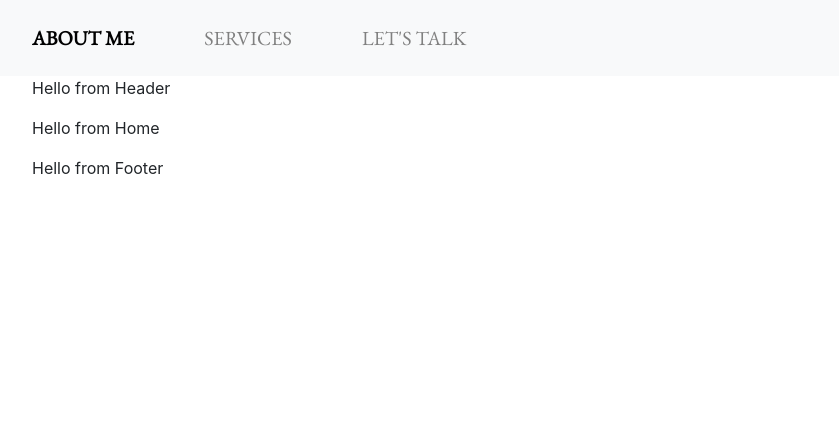
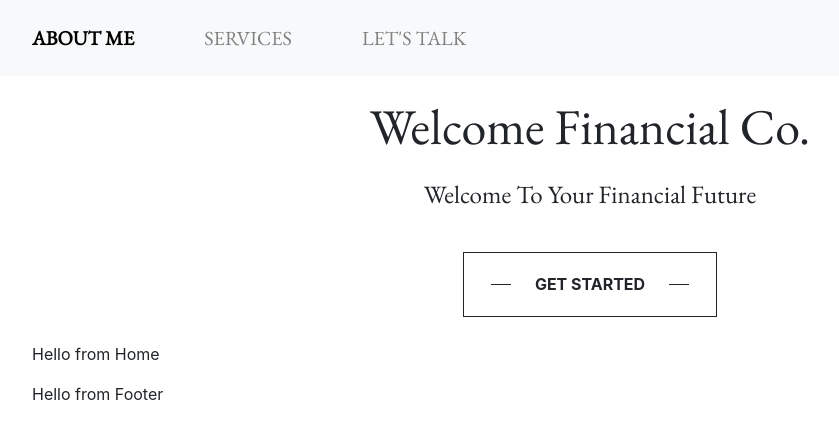
Before and after one commit to awelcome/welcome-financial, a React (Create React App) app: page / in a window 1280 px wide. Shown: the top 438 px of the page, without its empty margins (50-889 px from the left). Built offline with nearby package versions, Linux system fonts and the light colour scheme.

Commit message:
header created

```diff
--- /dev/null
+++ b/src/components/header/header.css
@@ -0,0 +1,36 @@
+.center {
+  display: flex;
+  justify-content: center;
+  align-items: center;
+}
+
+.getStartedButton {
+  margin: 2%;
+  border-radius: 0%;
+  padding: 15px;
+  font-weight: bold;
+  align-items: center;
+  --bs-btn-hover-bg: black;
+}
+
+.headerTitle {
+  font-family: "EB Garamond", serif;
+  font-size: 50px;
+  display: flex;
+  justify-content: center;
+  margin-top: 1%;
+  margin-bottom: 1%;
+}
+
+.headerSubtitle {
+  font-family: "EB Garamond", serif;
+  font-size: 25px;
+  display: flex;
+  justify-content: center;
+  margin-bottom: 1%;
+}
+
+hr {
+  width: 20px;
+  opacity: 1;
+}
--- a/src/components/header/header.jsx
+++ b/src/components/header/header.jsx
@@ -1,13 +1,36 @@
+import "./header.css";
+
 import React, { Component } from "react";
 
 import Container from "react-bootstrap/Container";
+import Row from "react-bootstrap/Row";
+import Col from "react-bootstrap/Col";
+import Button from "react-bootstrap/Button";
 
 export default class Header extends Component {
   render() {
     return (
       <>
-        <Container>
-          <p>Hello from Header</p>
+        <Container fluid>
+          <Row className="headerTitle">Welcome Financial Co.</Row>
+          <Row className="headerSubtitle">Welcome To Your Financial Future</Row>
+          <Row className="center" lg="auto">
+            <Button className="getStartedButton" variant="outline-dark">
+              <Container fluid>
+                <Row>
+                  <Col>
+                    <hr />
+                  </Col>
+                  <Col lg="auto" className="center">
+                    GET STARTED
+                  </Col>
+                  <Col>
+                    <hr />
+                  </Col>
+                </Row>
+              </Container>
+            </Button>
+          </Row>
         </Container>
       </>
     );
```
Also changed, not shown: src/components/footer/footer.css (added).
